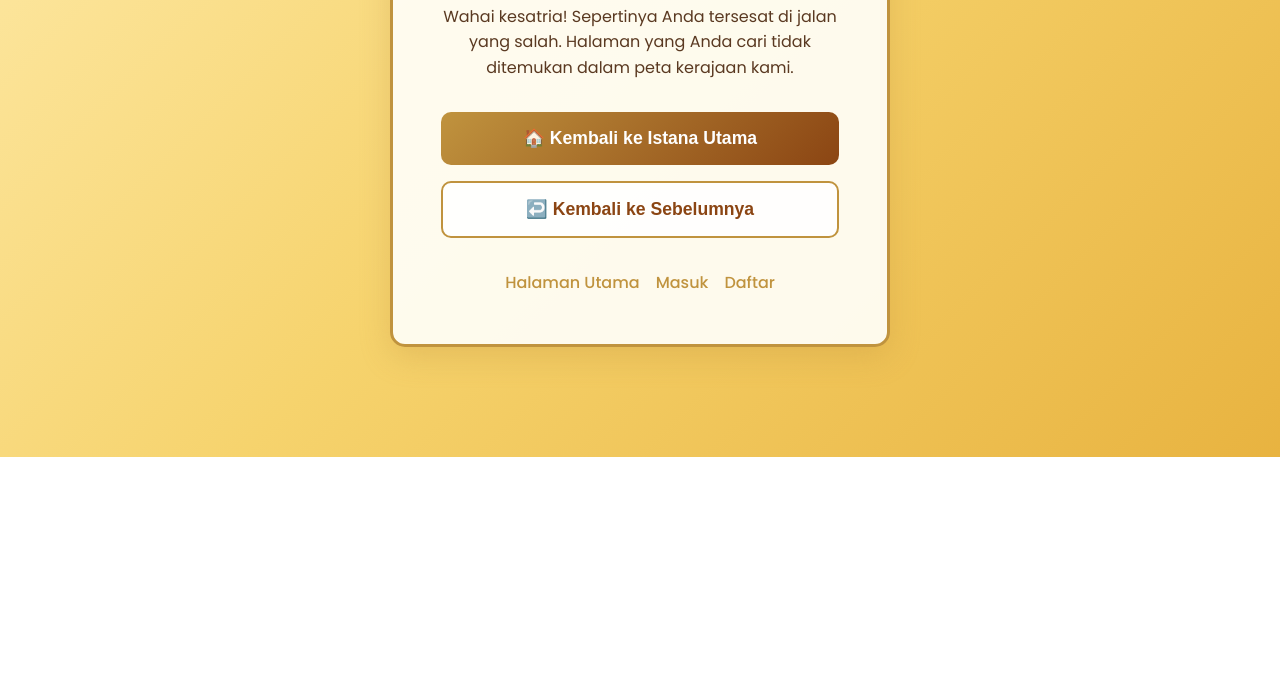
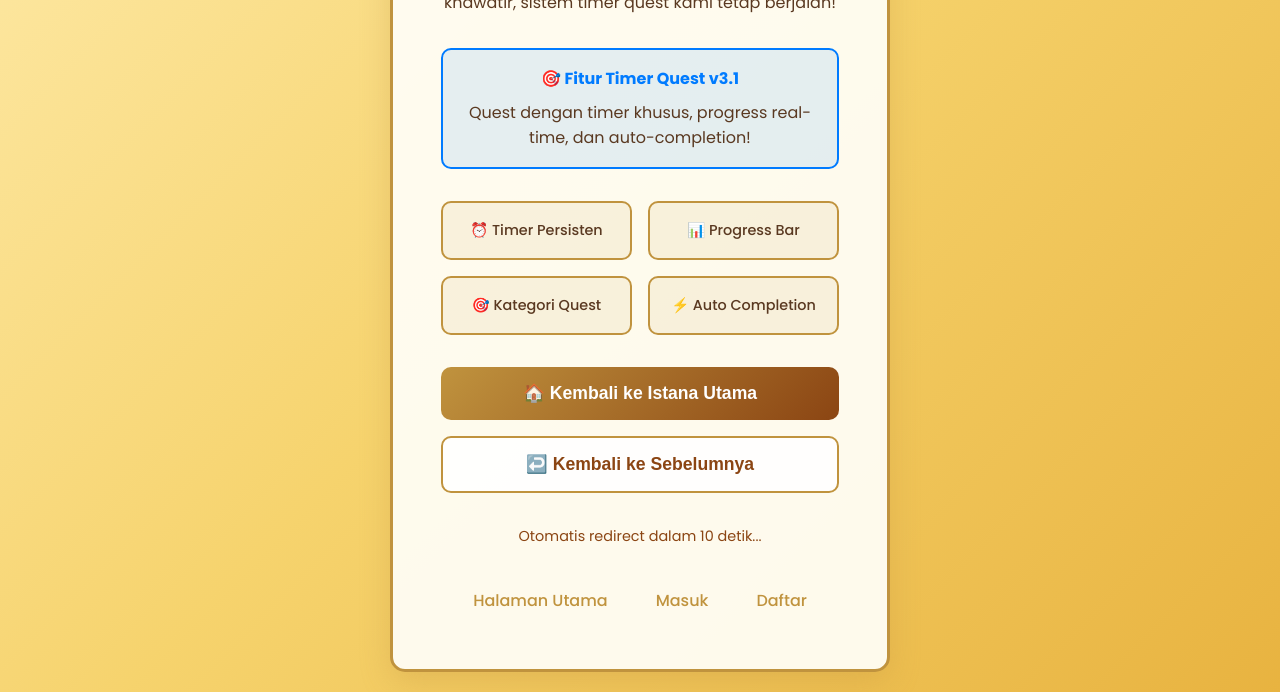
Before and after one commit to X-Lorentz/Raga-Nusantara-ID, a plain HTML site: page 404.html in a window 1280 px wide. Shown: the part 343-1035 px from the top of the page. Before the commit the page ends 800 px from the top, so only its background shows below. Drawn offline with Linux system fonts and the light colour scheme.

Commit message:
Update 404.html

```diff
--- a/404.html
+++ b/404.html
@@ -3,7 +3,7 @@
 <head>
     <meta charset="UTF-8">
     <meta name="viewport" content="width=device-width, initial-scale=1.0">
-    <title>Halaman Tidak Ditemukan - Raga Nusantara</title>
+    <title>Halaman Tidak Ditemukan - Raga Nusantara v3.1</title>
     <link rel="stylesheet" href="style.css">
     <link href="https://fonts.googleapis.com/css2?family=Poppins:wght@300;400;500;600;700&display=swap" rel="stylesheet">
     <style>
@@ -29,6 +29,13 @@
         .error-icon {
             font-size: 4rem;
             margin-bottom: 1rem;
+            animation: bounce 2s infinite;
+        }
+
+        @keyframes bounce {
+            0%, 20%, 50%, 80%, 100% {transform: translateY(0);}
+            40% {transform: translateY(-10px);}
+            60% {transform: translateY(-5px);}
         }
 
         .error-title {
@@ -43,10 +50,26 @@
             line-height: 1.6;
         }
 
+        .error-features {
+            display: grid;
+            grid-template-columns: repeat(2, 1fr);
+            gap: 1rem;
+            margin: 2rem 0;
+        }
+
+        .feature-item {
+            background: rgba(192, 147, 62, 0.1);
+            padding: 1rem;
+            border-radius: 10px;
+            border: 2px solid #c0933e;
+            font-size: 0.9rem;
+        }
+
         .error-actions {
             display: flex;
             flex-direction: column;
             gap: 1rem;
+            margin-bottom: 2rem;
         }
 
         .btn-error {
@@ -76,7 +99,6 @@
         }
 
         .navigation-links {
-            margin-top: 2rem;
             display: flex;
             justify-content: center;
             gap: 1rem;
@@ -87,22 +109,52 @@
             color: #c0933e;
             text-decoration: none;
             font-weight: 500;
+            padding: 0.5rem 1rem;
+            border-radius: 20px;
+            transition: all 0.3s ease;
         }
 
         .nav-link:hover {
-            text-decoration: underline;
+            background: rgba(192, 147, 62, 0.1);
+            text-decoration: none;
+        }
+
+        .timer-preview {
+            background: rgba(0, 123, 255, 0.1);
+            border: 2px solid #007bff;
+            border-radius: 10px;
+            padding: 1rem;
+            margin: 1rem 0;
+        }
+
+        .timer-preview h4 {
+            color: #007bff;
+            margin-bottom: 0.5rem;
         }
     </style>
 </head>
 <body>
     <div class="error-container">
         <div class="error-content">
-            <div class="error-icon">🏯</div>
+            <div class="error-icon">⏰🏯</div>
             <h1 class="error-title">404 - Kerajaan Hilang</h1>
             <p class="error-message">
                 Wahai kesatria! Sepertinya Anda tersesat di jalan yang salah.
                 Halaman yang Anda cari tidak ditemukan dalam peta kerajaan kami.
+                Jangan khawatir, sistem timer quest kami tetap berjalan!
             </p>
+
+            <div class="timer-preview">
+                <h4>🎯 Fitur Timer Quest v3.1</h4>
+                <p>Quest dengan timer khusus, progress real-time, dan auto-completion!</p>
+            </div>
+
+            <div class="error-features">
+                <div class="feature-item">⏰ Timer Persisten</div>
+                <div class="feature-item">📊 Progress Bar</div>
+                <div class="feature-item">🎯 Kategori Quest</div>
+                <div class="feature-item">⚡ Auto Completion</div>
+            </div>
 
             <div class="error-actions">
                 <button class="btn-error btn-error-primary" onclick="goHome()">
@@ -131,21 +183,35 @@
         }
 
         function showLogin() {
-            // Redirect to login page
             window.location.href = 'index.html';
-            // Note: Actual page navigation will be handled by the main app
         }
 
         function showSignup() {
-            // Redirect to signup page
             window.location.href = 'index.html';
-            // Note: Actual page navigation will be handled by the main app
         }
 
-        // Auto-redirect after 10 seconds
+        // Auto-redirect after 15 seconds
         setTimeout(() => {
             goHome();
-        }, 10000);
+        }, 15000);
+
+        // Show countdown
+        let countdown = 15;
+        const countdownElement = document.createElement('div');
+        countdownElement.style.marginTop = '1rem';
+        countdownElement.style.color = '#8b4513';
+        countdownElement.style.fontSize = '0.9rem';
+        document.querySelector('.error-actions').appendChild(countdownElement);
+
+        const countdownInterval = setInterval(() => {
+            countdown--;
+            countdownElement.textContent = `Otomatis redirect dalam ${countdown} detik...`;
+
+            if (countdown <= 0) {
+                clearInterval(countdownInterval);
+                goHome();
+            }
+        }, 1000);
     </script>
 </body>
 </html>
```
